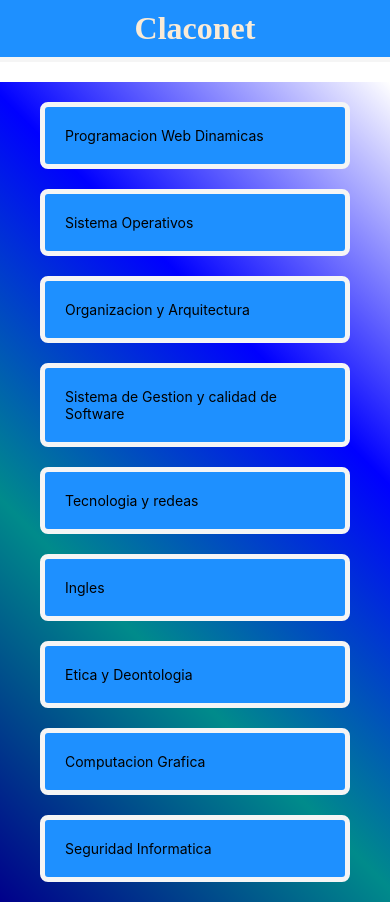
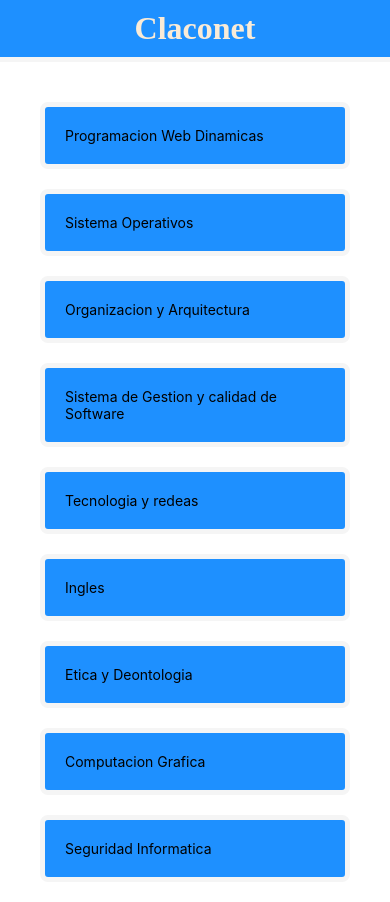
Before and after one commit to manzo1701/claconet, a React Native app: screen /Materia in a window 390 px wide. Built offline with nearby package versions, Linux system fonts and the light colour scheme.

Commit message:
comit realizado

```diff
--- a/Styles/Styles.css
+++ b/Styles/Styles.css
@@ -12,11 +12,7 @@
     align-items: center;
     justify-content: center;
     display: flex;
-    background-size: 400% 400%;
-    background: linear-gradient(45deg,#00008b,#008b8b,blue,white);
-    position: relative;
-    margin: 0;
-    padding: 0;
+
 
 
 }
```
